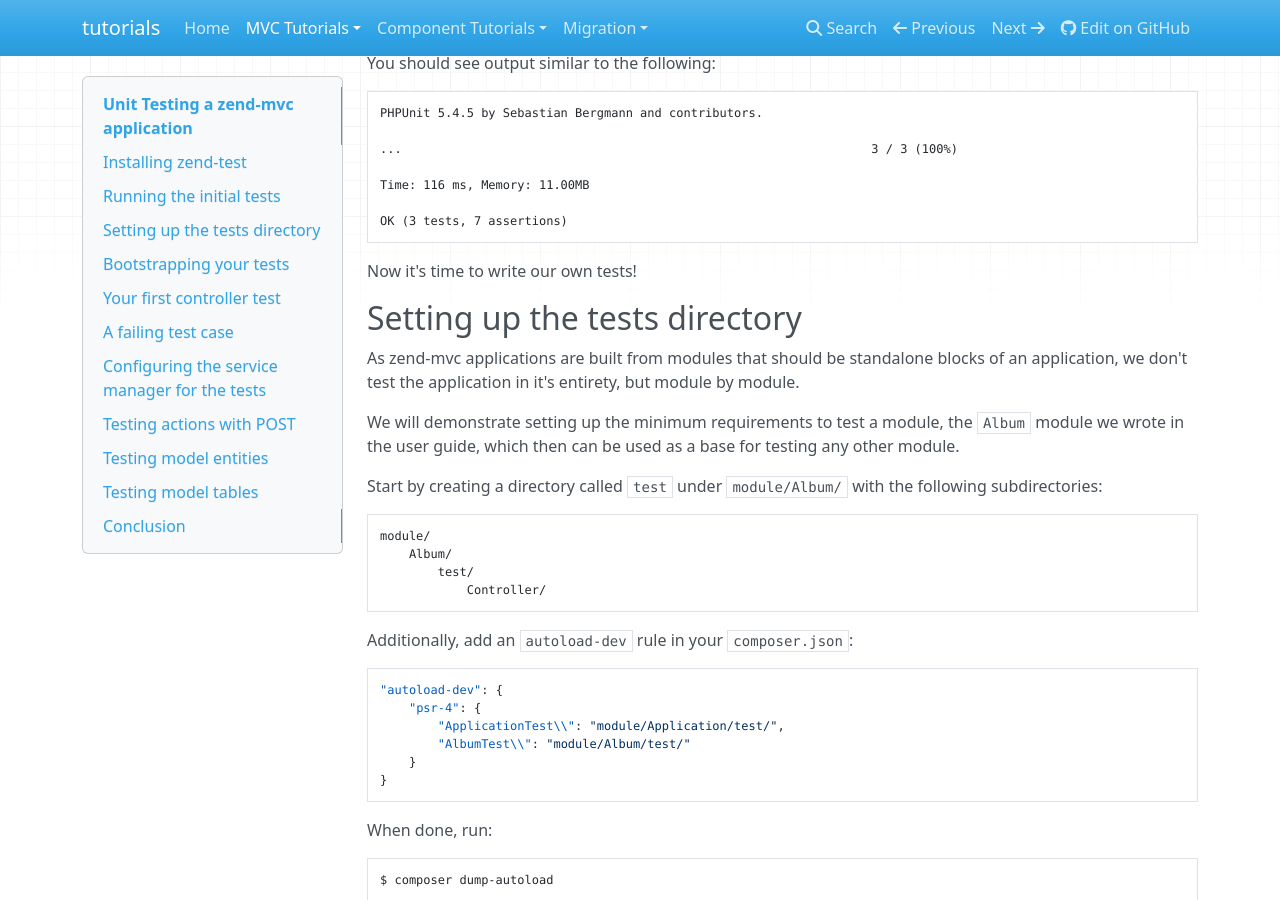
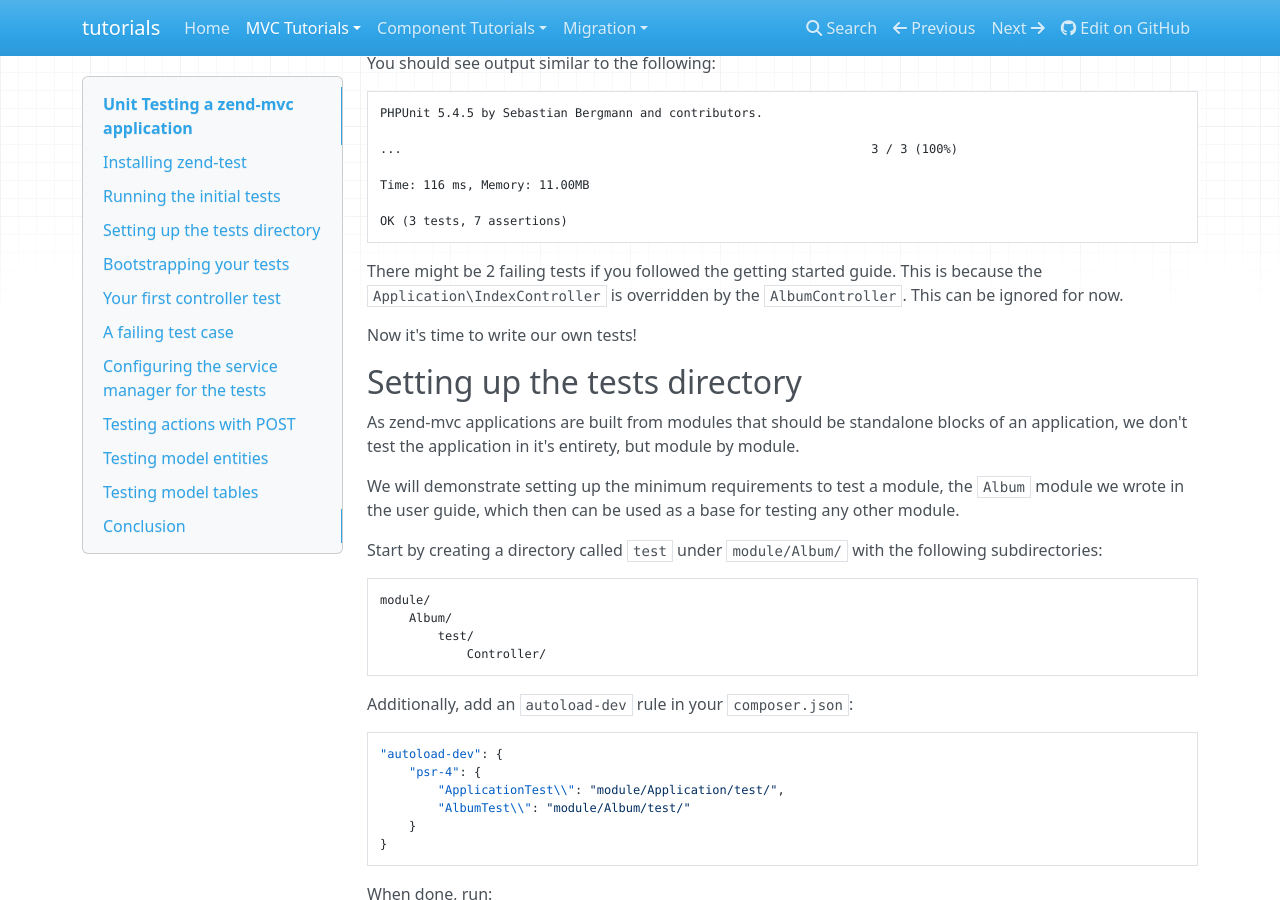
Before and after one commit to laminas/tutorials, an MkDocs documentation site: the page built from doc/book/unit-testing.md, in a window 1280 px wide and 900 px high, scrolled down 816 px. Built offline with MkDocs 1.6.1, drawn with Linux system fonts in a browser that asks for light colours; nearby versions of some CDN libraries; old or Windows-style settings are respelled for this version of MkDocs.

Commit message:
Explain why there might be 2 failing tests

````diff
--- a/doc/book/unit-testing.md
+++ b/doc/book/unit-testing.md
@@ -54,6 +54,10 @@ Time: 116 ms, Memory: 11.00MB
 
 OK (3 tests, 7 assertions)
 ```
+
+There might be 2 failing tests if you followed the getting started guide. This
+is because the `Application\IndexController` is overridden by the
+`AlbumController`. This can be ignored for now.
 
 Now it's time to write our own tests!
 
````
